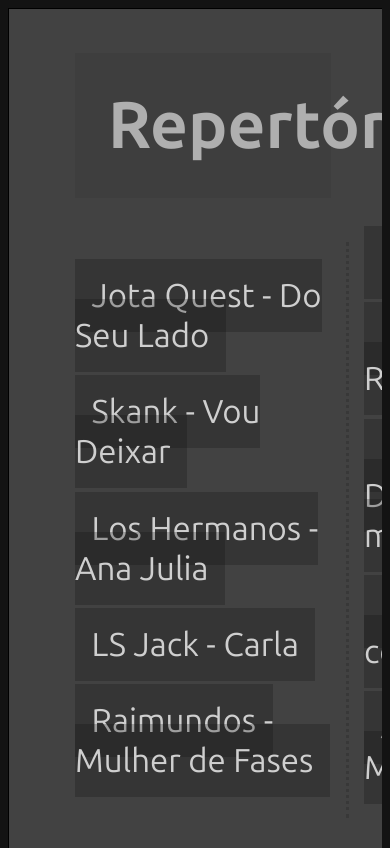
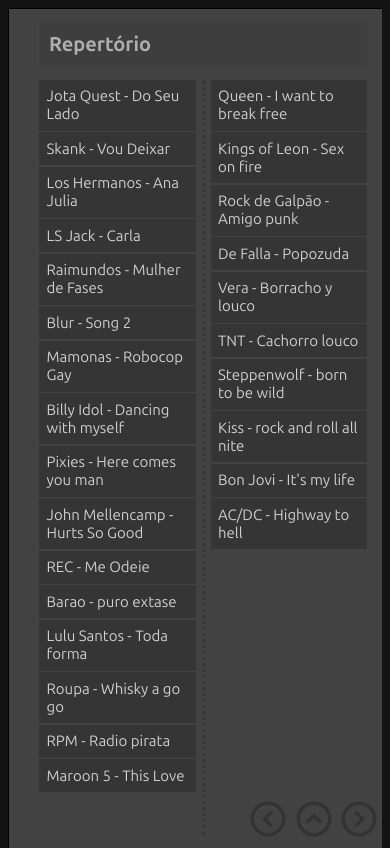
Before and after one commit to jmurowaniecki/Rebob.ini, a plain HTML site: page index.html in a window 390 px wide. Shown: the top 848 px of the page. Drawn offline with Linux system fonts and the light colour scheme; a web font is replaced by a local one.

Commit message:
melhorias de usabilidade para mobile

```diff
--- a/index.html
+++ b/index.html
@@ -23,20 +23,17 @@
     <link rel="apple-touch-icon" sizes="180x180" href="apple-touch-icon.png">
 
      <style>
+* {
+    box-sizing: border-box;
+}
 html, body {
     overflow: hidden;
     border: 0;
     background-color: #131313;
     font-family: Ubuntu Sans, Ubuntu;
-    font-size: 33px;
+    font-size: 15px;
     color: #afafaf;
     scroll-behavior: smooth;
-}
-
-code {
-    font-family: Ubuntu Mono;
-    margin-top: 1em;
-    word-spacing: 1em;
 }
 
 a {
@@ -54,15 +51,15 @@
     color: #cfcfcf;
 }
 
-p {
+nav a {
+    display: block;
     clear: both;
-    margin-bottom: 1.1em;
+    margin-bottom: 0.1em;
 }
 
 .slide {
     border: 1px solid black;
     padding: 0em 2em 1em;
-    box-sizing: border-box;
     background-color: #424242;
     width: 100vw;
     height: 100vh;
@@ -91,55 +88,124 @@
     display: block;
     background-color: #13131313;
     padding: 0.5em;
+    font-size: 20px;
+}
+
+h2 {
+    font-size: 18px;
 }
 
 code {
+    font-family: Ubuntu Mono, monospace;
+    margin-top: 0;
+    word-spacing: 0.666em;
+
     display: block;
     white-space: pre-line;
     white-space: pre-wrap;
-    /* break-after: always;
+    break-after: always;
     break-before: always;
-    break-inside: avoid-column; */
+    break-inside: avoid-column;
+}
+
+.navigator {
+    position: fixed;
+    bottom: 0;
+    right: 10px;
+}
+.btn {
+    display: inline-block;
+    width: 42px;
+    height: 42px;
+    fill: #333333;
+    font-size: 42px;
+}
+.btn:hover * {
+    fill: #696969;
+}
+.btn * {
+    display: block;
+    width: 100%;
+    height: 100%;
+}
+.back {
+    transform: rotateZ(90deg)
+}
+.next {
+    transform: rotateZ(180deg)
 }
      </style>
 </head>
 
 <body>
 
-    <div class="slide set-3-cols" id="Repertório">
+    <svg xmlns="http://www.w3.org/2000/svg" style="display: none;">
+        <symbol id="icon-expand" viewBox="0 0 24 24">
+        <g>
+            <path d="M12,2A10,10,0,1,0,22,12,10.011,10.011,0,0,0,12,2Zm0,18a8,8,0,1,1,8-8A8.009,8.009,0,0,1,12,20Z"/>
+            <polygon points="13.293 7.293 8.586 12 13.293 16.707 14.707 15.293 11.414 12 14.707 8.707 13.293 7.293"/>
+        </g>
+        </symbol>
+    </svg>
+
+    <div class="navigator">
+        <div class="btn last"><svg><use href="#icon-expand"/></svg></div>
+        <div class="btn back"><svg><use href="#icon-expand"/></svg></div>
+        <div class="btn next"><svg><use href="#icon-expand"/></svg></div>
+    </div>
+
+    <script>
+(function bootstrap() {
+    const elements = (document.querySelectorAll('a'));
+
+    function scroll(element) {
+        var ele = document.getElementById(element);
+        window.scrollTo(ele.offsetLeft, ele.offsetTop);
+    }
+
+    document.querySelector('.btn.back').onclick = () => {
+        scroll('Repertorio');
+    }
+    console.log('loaded');
+})()
+    </script>
+
+    <div class="slide set-3-cols" id="Repertorio">
         <h1>Repertório</h1>
-        <p><a href="#Jota_Quest_-_Do_Seu_Lado">Jota Quest - Do Seu Lado</a></p>
-        <p><a href="#Skank_-_Vou_Deixar">Skank - Vou Deixar</a></p>
-        <p><a href="#Los_Hermanos_-_Ana_Julia">Los Hermanos - Ana Julia</a></p>
-        <p><a href="#LS_Jack_-_Carla">LS Jack - Carla</a></p>
-        <p><a href="#Raimundos_-_Mulher_de_Fases">Raimundos - Mulher de Fases</a></p>
-        <p><a href="#Blur_-_Song_2">Blur - Song 2</a></p>
-        <p><a href="#Mamonas_-_Robocop_Gay">Mamonas - Robocop Gay</a></p>
-        <p><a href="#Billy_Idol_-_Dancing_with_myself">Billy Idol - Dancing with myself</a></p>
-        <p><a href="#Pixies_-_Here_comes_you_man">Pixies - Here comes you man</a></p>
-        <p><a href="#John_Mellencamp_-_Hurts_So_Good">John Mellencamp - Hurts So Good</a></p>
-        <p><a href="#REC_-_Me_Odeie">REC - Me Odeie</a></p>
-        <p><a href="#Barao_-_puro_extase">Barao - puro extase</a></p>
-        <p><a href="#Lulu_Santos_-_Toda_forma">Lulu Santos - Toda forma</a></p>
-        <p><a href="#Roupa_-_Whisky_a_go_go">Roupa - Whisky a go go</a></p>
-        <p><a href="#RPM_-_Radio_pirata">RPM - Radio pirata</a></p>
-        <p><a href="#Maroon_5_-_This_Love">Maroon 5 - This Love</a></p>
-        <p><a href="#Queen_-_I_want_to_break_free">Queen - I want to break free</a></p>
-        <p><a href="#Kings_Of_Leon_-_Sex_on_fire">Kings of Leon - Sex on fire</a></p>
-        <p><a href="#Rock_de_Galpão_-_Amigo_punk">Rock de Galpão - Amigo punk</a></p>
-        <p><a href="#De_Falla_-_Popozuda">De Falla - Popozuda</a></p>
-        <p><a href="#Vera_-_Borracho_y_louco">Vera - Borracho y louco</a></p>
-        <p><a href="#TNT_-_Cachorro_louco">TNT - Cachorro louco</a></p>
-        <p><a href="#Steppenwolf_-_born_to_be_wild">Steppenwolf - born to be wild</a></p>
-        <p><a href="#Kiss_-_rock_and_roll_all_nite">Kiss - rock and roll all nite</a></p>
-        <p><a href="#Bon_Jovi_-_It's_my_life">Bon Jovi - It's my life</a></p>
-        <p><a href="#AC/DC_-_Highway_to_hell">AC/DC - Highway to hell</a></p>
+        <nav>
+            <a href="#Jota_Quest_-_Do_Seu_Lado">Jota Quest - Do Seu Lado</a>
+            <a href="#Skank_-_Vou_Deixar">Skank - Vou Deixar</a>
+            <a href="#Los_Hermanos_-_Ana_Julia">Los Hermanos - Ana Julia</a>
+            <a href="#LS_Jack_-_Carla">LS Jack - Carla</a>
+            <a href="#Raimundos_-_Mulher_de_Fases">Raimundos - Mulher de Fases</a>
+            <a href="#Blur_-_Song_2">Blur - Song 2</a>
+            <a href="#Mamonas_-_Robocop_Gay">Mamonas - Robocop Gay</a>
+            <a href="#Billy_Idol_-_Dancing_with_myself">Billy Idol - Dancing with myself</a>
+            <a href="#Pixies_-_Here_comes_you_man">Pixies - Here comes you man</a>
+            <a href="#John_Mellencamp_-_Hurts_So_Good">John Mellencamp - Hurts So Good</a>
+            <a href="#REC_-_Me_Odeie">REC - Me Odeie</a>
+            <a href="#Barao_-_puro_extase">Barao - puro extase</a>
+            <a href="#Lulu_Santos_-_Toda_forma">Lulu Santos - Toda forma</a>
+            <a href="#Roupa_-_Whisky_a_go_go">Roupa - Whisky a go go</a>
+            <a href="#RPM_-_Radio_pirata">RPM - Radio pirata</a>
+            <a href="#Maroon_5_-_This_Love">Maroon 5 - This Love</a>
+            <a href="#Queen_-_I_want_to_break_free">Queen - I want to break free</a>
+            <a href="#Kings_Of_Leon_-_Sex_on_fire">Kings of Leon - Sex on fire</a>
+            <a href="#Rock_de_Galpão_-_Amigo_punk">Rock de Galpão - Amigo punk</a>
+            <a href="#De_Falla_-_Popozuda">De Falla - Popozuda</a>
+            <a href="#Vera_-_Borracho_y_louco">Vera - Borracho y louco</a>
+            <a href="#TNT_-_Cachorro_louco">TNT - Cachorro louco</a>
+            <a href="#Steppenwolf_-_born_to_be_wild">Steppenwolf - born to be wild</a>
+            <a href="#Kiss_-_rock_and_roll_all_nite">Kiss - rock and roll all nite</a>
+            <a href="#Bon_Jovi_-_It's_my_life">Bon Jovi - It's my life</a>
+            <a href="#AC/DC_-_Highway_to_hell">AC/DC - Highway to hell</a>
+        </nav>
     </div>
 
 
 
     <div class="slide" id="Jota_Quest_-_Do_Seu_Lado">
-        <h2><a href="#Repertório">🗁</a> / Jota Quest - Do Seu Lado </h2>
+        <h2>Jota Quest - Do Seu Lado </h2>
         <code>
 <b>Intro:</b> D5
 D5(9)  Am7  C9  G  G/F#  D5(9)
@@ -148,14 +214,14 @@
 
 <b>Refrão:</b>
 D5(9)  Am7  C9  G  G/F#  D5(9)
+        </code>
         <code>
-            </code>
 <b>Riff 1:</b>
-G|------------------------------------|
-D|------------------------------------|
-A|-5-5--3-3-5--3--5--5-5--3-3-5--3-5--|
-E|------------------------------------|
-B|------------------------------------|
+G|------------------------------------------|
+D|------------------------------------------|
+A|-5-5--3-3-5--3--5--5-5--3-3-5--3-5--------|
+E|------------------------------------------|
+B|------------------------------------------|
         </code>
         <code>
 <b>Riff 2:</b>
@@ -178,7 +244,7 @@
 
 
     <div class="slide" id="Skank_-_Vou_Deixar">
-        <h2><a href="#Repertório">🗁</a> / Skank - Vou Deixar </h2>
+        <h2>Skank - Vou Deixar </h2>
         <code>
 <b>Intro:</b> A5 <b>(slide p/ 12ª)</b>
 
@@ -210,7 +276,7 @@
 
 
     <div class="slide" id="Los_Hermanos_-_Ana_Julia">
-        <h2><a href="#Repertório">🗁</a> / Los Hermanos - Ana Julia </h2>
+        <h2>Los Hermanos - Ana Julia </h2>
         <code>
 G|------------5---------------------------------|
 D|----------5---5-------------------------------| 3x
@@ -258,7 +324,7 @@
 
 
     <div class="slide" id="LS_Jack_-_Carla">
-        <h2><a href="#Repertório">🗁</a> / LS Jack - Carla </h2>
+        <h2>LS Jack - Carla </h2>
         <code>
 <b>Tom:</b> D
 
@@ -283,7 +349,7 @@
 
 
     <div class="slide" id="Raimundos_-_Mulher_de_Fases">
-        <h2><a href="#Repertório">🗁</a> / Raimundos - Mulher de Fases </h2>
+        <h2>Raimundos - Mulher de Fases </h2>
         <code>
 <b>Tom:</b> D
 
@@ -311,7 +377,7 @@
 
 
     <div class="slide" id="Blur_-_Song_2">
-        <h2><a href="#Repertório">🗁</a> / Blur - Song 2 </h2>
+        <h2>Blur - Song 2 </h2>
         <code>
 <b>Tom:</b> F <b>(Db)</b>
 
@@ -337,7 +403,7 @@
 
 
     <div class="slide" id="Mamonas_-_Robocop_Gay">
-        <h2><a href="#Repertório">🗁</a> / Mamonas - Robocop Gay </h2>
+        <h2>Mamonas - Robocop Gay </h2>
         <code>
 <b>Tom:</b> C
 
@@ -358,7 +424,7 @@
 
 
     <div class="slide" id="Billy_Idol_-_Dancing_with_myself">
-        <h2><a href="#Repertório">🗁</a> / Billy Idol - Dancing with myself </h2>
+        <h2>Billy Idol - Dancing with myself </h2>
         <code>
 <b>Tom:</b> E
 
@@ -378,7 +444,7 @@
 
 
     <div class="slide" id="Pixies_-_Here_comes_you_man">
-        <h2><a href="#Repertório">🗁</a> / Pixies - Here comes you man </h2>
+        <h2>Pixies - Here comes you man </h2>
         <code>
 <b>Tom:</b> D
 
@@ -400,7 +466,7 @@
 
 
     <div class="slide" id="John_Mellencamp_-_Hurts_So_Good">
-        <h2><a href="#Repertório">🗁</a> / John Mellencamp - Hurts So Good </h2>
+        <h2>John Mellencamp - Hurts So Good </h2>
         <code>
 <b>Tom:</b> D
             <code>
@@ -416,7 +482,7 @@
 
 
     <div class="slide" id="REC_-_Me_Odeie">
-        <h2><a href="#Repertório">🗁</a> / REC - Me Odeie </h2>
+        <h2>REC - Me Odeie </h2>
         <code>
 <b>Tom:</b> D
 
@@ -454,7 +520,7 @@
 
 
     <div class="slide" id="Barao_-_puro_extase">
-        <h2><a href="#Repertório">🗁</a> / Barao - puro extase </h2>
+        <h2>Barao - puro extase </h2>
         <code>
 <b>Tom:</b> E
 
@@ -480,7 +546,7 @@
 
 
     <div class="slide" id="Lulu_Santos_-_Toda_forma">
-        <h2><a href="#Repertório">🗁</a> / Lulu Santos - Toda forma </h2>
+        <h2>Lulu Santos - Toda forma </h2>
         <code>
 <b>Tom:</b> Em
 
@@ -518,7 +584,7 @@
 
 
     <div class="slide" id="Roupa_-_Whisky_a_go_go">
-        <h2><a href="#Repertório">🗁</a> / Roupa - Whisky a go go </h2>
+        <h2>Roupa - Whisky a go go </h2>
         <code>
 <b>Tom:</b> Eb
 
@@ -546,7 +612,7 @@
 
 
     <div class="slide" id="RPM_-_Radio_pirata">
-        <h2><a href="#Repertório">🗁</a> / RPM - Radio pirata </h2>
+        <h2>RPM - Radio pirata </h2>
         <code>
 <b>Tom:</b> B
 
@@ -578,7 +644,7 @@
 
 
     <div class="slide" id="Maroon_5_-_This_Love">
-        <h2><a href="#Repertório">🗁</a> / Maroon 5 - This Love </h2>
+        <h2>Maroon 5 - This Love </h2>
         <code>
 <b>Tom:</b> Cm
 
@@ -642,7 +708,7 @@
 
 
     <div class="slide" id="Queen_-_I_want_to_break_free">
-        <h2><a href="#Repertório">🗁</a> / Queen - I want to break free </h2>
+        <h2>Queen - I want to break free </h2>
         <code>
 <b>Tom:</b> E
 E  A  E  B  A  E
@@ -664,7 +730,7 @@
 
 
     <div class="slide" id="Kings_Of_Leon_-_Sex_on_fire">
-        <h2><a href="#Repertório">🗁</a> / King  - Sex on fire </h2>
+        <h2>King  - Sex on fire </h2>
         <code>
 <b>Tom:</b> E
 
@@ -698,7 +764,7 @@
 
 
     <div class="slide" id="Rock_de_Galpão_-_Amigo_punk">
-        <h2><a href="#Repertório">🗁</a> / Rock de Galpão - Amigo punk </h2>
+        <h2>Rock de Galpão - Amigo punk </h2>
         <code>
 <b>Tom:</b> C
 Am  E/G#  G  D/F#  F  E7
@@ -725,7 +791,7 @@
 
 
     <div class="slide" id="De_Falla_-_Popozuda">
-        <h2><a href="#Repertório">🗁</a> / De Falla - Popozuda </h2>
+        <h2>De Falla - Popozuda </h2>
         <code>
 <b>Tom:</b> D
             <code>
@@ -739,7 +805,7 @@
 
 
     <div class="slide" id="Vera_-_Borracho_y_louco">
-        <h2><a href="#Repertório">🗁</a> / Vera - Borracho y louco </h2>
+        <h2>Vera - Borracho y louco </h2>
         <code>
 <b>Tom:</b> D
             <code>
@@ -755,7 +821,7 @@
 
 
     <div class="slide" id="TNT_-_Cachorro_louco">
-        <h2><a href="#Repertório">🗁</a> / TNT - Cachorro louco </h2>
+        <h2>TNT - Cachorro louco </h2>
         <code>
 <b>Tom:</b> D
             <code>
@@ -771,7 +837,7 @@
 
 
     <div class="slide" id="Steppenwolf_-_born_to_be_wild">
-        <h2><a href="#Repertório">🗁</a> / Steppenwolf - born to be wild </h2>
+        <h2>Steppenwolf - born to be wild </h2>
         <code>
 <b>Tom:</b> D
             <code>
@@ -787,7 +853,7 @@
 
 
     <div class="slide" id="Kiss_-_rock_and_roll_all_nite">
-        <h2><a href="#Repertório">🗁</a> / Kiss - rock and roll all nite </h2>
+        <h2>Kiss - rock and roll all nite </h2>
         <code>
 <b>Tom:</b> D
             <code>
@@ -803,7 +869,7 @@
 
 
     <div class="slide" id="Bon_Jovi_-_It's_my_life">
-        <h2><a href="#Repertório">🗁</a> / Bon Jovi  - It's my life </h2>
+        <h2>Bon Jovi  - It's my life </h2>
         <code>
 <b>Tom:</b> D
             <code>
@@ -819,7 +885,7 @@
 
 
     <div class="slide" id="AC/DC_-_Highway_to_hell">
-        <h2><a href="#Repertório">🗁</a> / AC/DC - Highway to hell </h2>
+        <h2>AC/DC - Highway to hell </h2>
         <code>
 <b>Tom:</b> D
             <code>
```
Also changed, not shown: README.md, seta1.svg (added), seta2.svg (added). Lines whose indentation alone changed are shown as unchanged.
